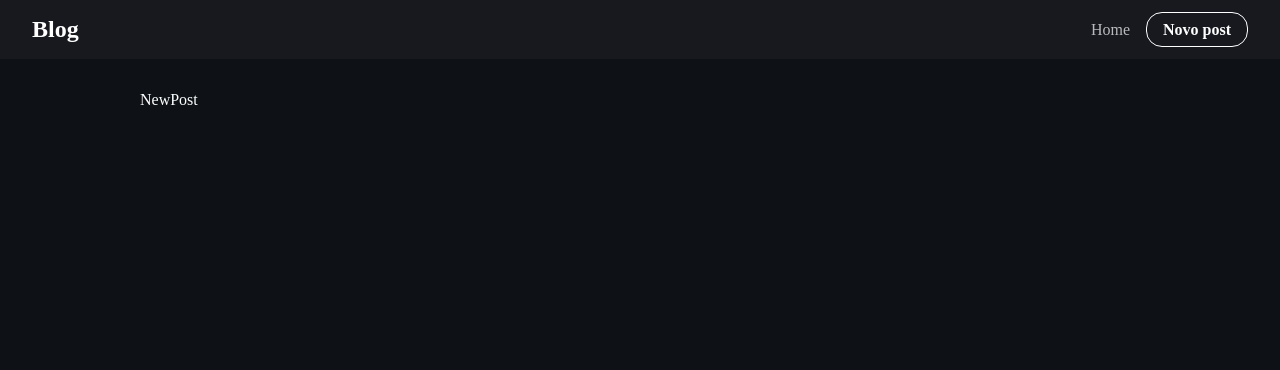
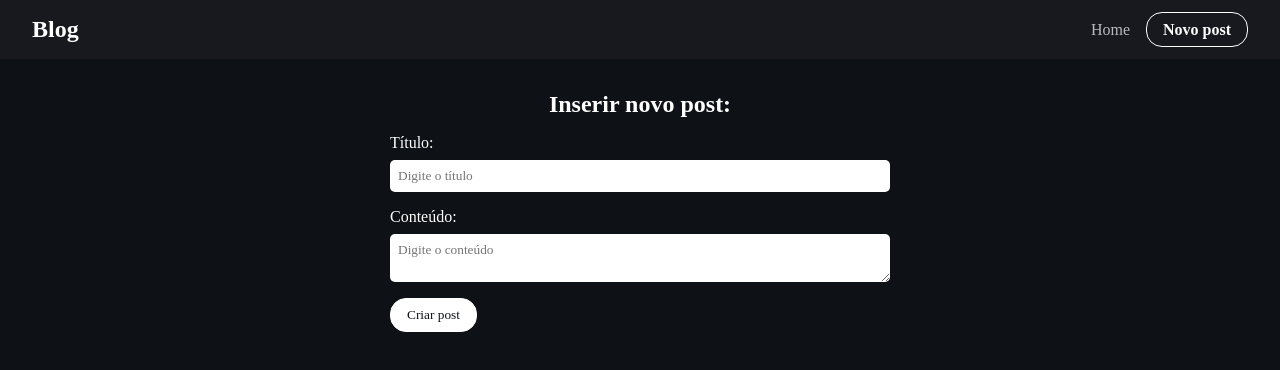
Before and after one commit to lauromiottojr/react-axios, a React (Vite) app: page /new in a window 1280 px wide. Shown: the top 370 px of the page. Built offline with nearby package versions, Linux system fonts and the light colour scheme; a web font is replaced by a local one.

Commit message:
Creating NewPost component

```diff
--- /dev/null
+++ b/src/axios/config.js
@@ -0,0 +1,10 @@
+import axios from 'axios'
+
+const blogFetch = axios.create({
+    baseURL: "https://jsonplaceholder.typicode.com",
+    headers: {
+        "Content-Type": "application/json",
+    },
+});
+
+export default blogFetch
--- a/src/routes/Home.jsx
+++ b/src/routes/Home.jsx
@@ -1,6 +1,7 @@
 import { useState, useEffect } from 'react'
-import axios from 'axios'
 import { Link } from 'react-router-dom'
+
+import blogFetch from '../axios/config'
 
 import './Home.css'
 
@@ -10,7 +11,7 @@
 
     const getPosts = async () => {
         try {
-            const response = await axios.get('https://jsonplaceholder.typicode.com/posts')
+            const response = await blogFetch.get('/posts')
             const data = response.data
             setPosts(data)
         } catch (error) {
--- /dev/null
+++ b/src/routes/NewPost.css
@@ -0,0 +1,27 @@
+.newPost h2 {
+    text-align: center;
+    margin-bottom: 1rem;
+}
+
+form {
+    max-width: 500px;
+    margin: 0 auto;
+    width: 100%;
+}
+
+.formControl {
+    display: flex;
+    flex-direction: column;
+    margin-bottom: 1rem;
+}
+
+.formControl label {
+    margin-bottom: .5rem;
+}
+
+.formControl input,
+.formControl textarea {
+    padding: .5rem;
+    border-radius: 5px;
+    border: none;
+}
--- a/src/routes/NewPost.jsx
+++ b/src/routes/NewPost.jsx
@@ -1,6 +1,21 @@
+import './NewPost.css'
+
 const NewPost = () => {
     return (
-        <div>NewPost</div>
+        <div className="newPost">
+            <h2>Inserir novo post:</h2>
+            <form>
+                <div className="formControl">
+                    <label htmlFor="title">Título:</label>
+                    <input type="text" name="title" id="title" placeholder="Digite o título" />
+                </div>
+                <div className="formControl">
+                    <label htmlFor="body">Conteúdo:</label>
+                    <textarea type="text" name="body" id="body" placeholder="Digite o conteúdo"></textarea>
+                </div>
+                <input type="submit" value="Criar post" className="btn" />
+            </form>
+        </div>
     )
 }
 
```
